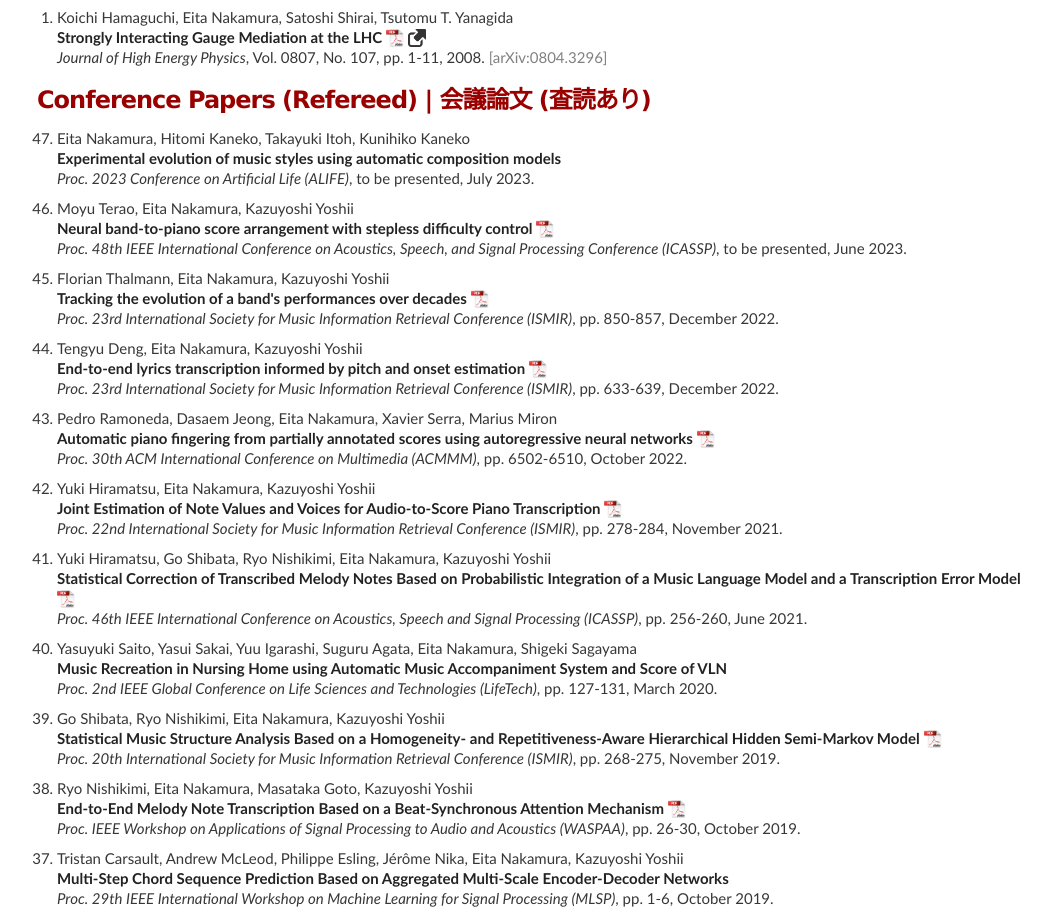
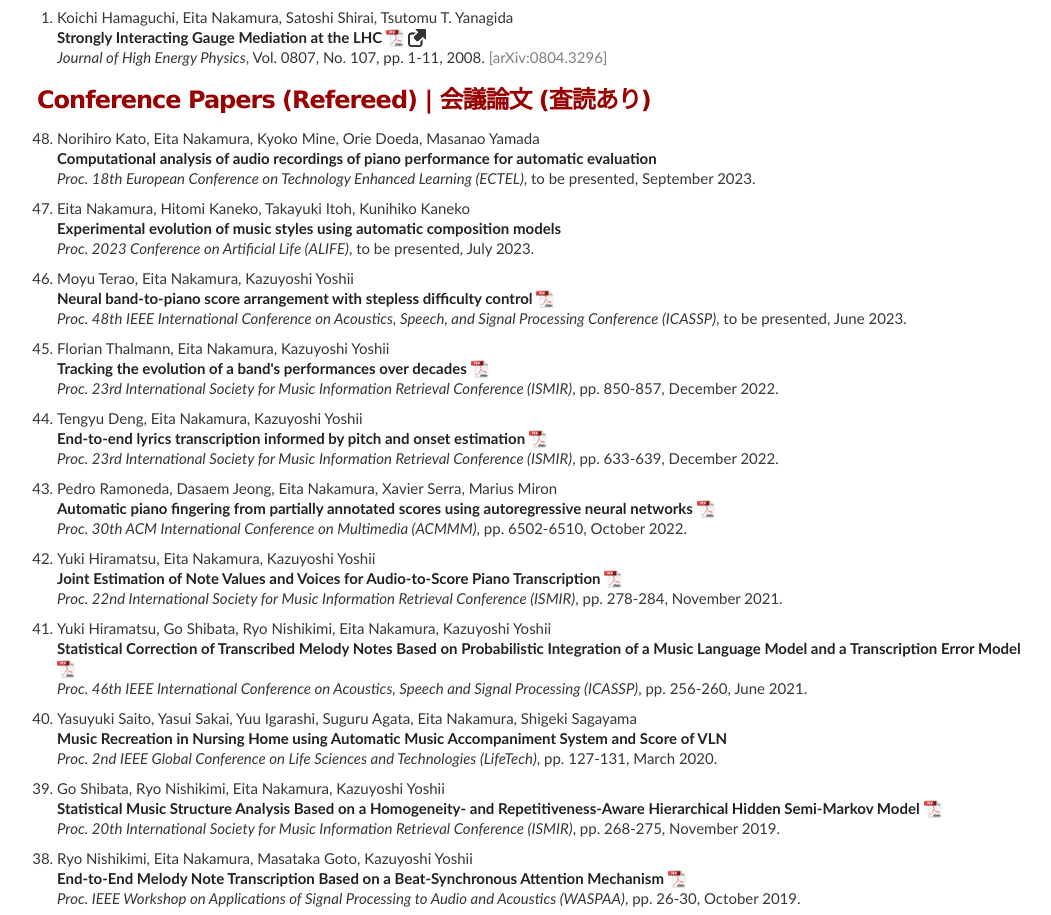
Before and after one commit to eita-nakamura/eita-nakamura.github.io, a plain HTML site: page eita-nakamura_publications.html in a window 1280 px wide. Shown: the part 2370-3285 px from the top of the page, without its empty margins (103-1154 px from the left). Drawn offline with Linux system fonts and the light colour scheme.

Commit message:
Add files via upload

```diff
--- a/eita-nakamura_publications.html
+++ b/eita-nakamura_publications.html
@@ -176,6 +176,10 @@
         <h3 id="ConferencePaper"><font color="#990000">Conference Papers (Refereed) | 会議論文 (査読あり)</font></h3>
 
         <ol class="pub" reversed>
+
+<li>Norihiro Kato, Eita Nakamura, Kyoko Mine, Orie Doeda, Masanao Yamada<br>
+<strong><font color="#222222">Computational analysis of audio recordings of piano performance for automatic evaluation</font></strong><br>
+<em>Proc. 18th European Conference on Technology Enhanced Learning (ECTEL)</em>, to be presented, September 2023.
 
 <li>Eita Nakamura, Hitomi Kaneko, Takayuki Itoh, Kunihiko Kaneko<br>
 <strong><font color="#222222">Experimental evolution of music styles using automatic composition models</font></strong><br>
```
Also changed, not shown: index-ja.html (+4 -0 lines), index.html (+4 -0 lines).
